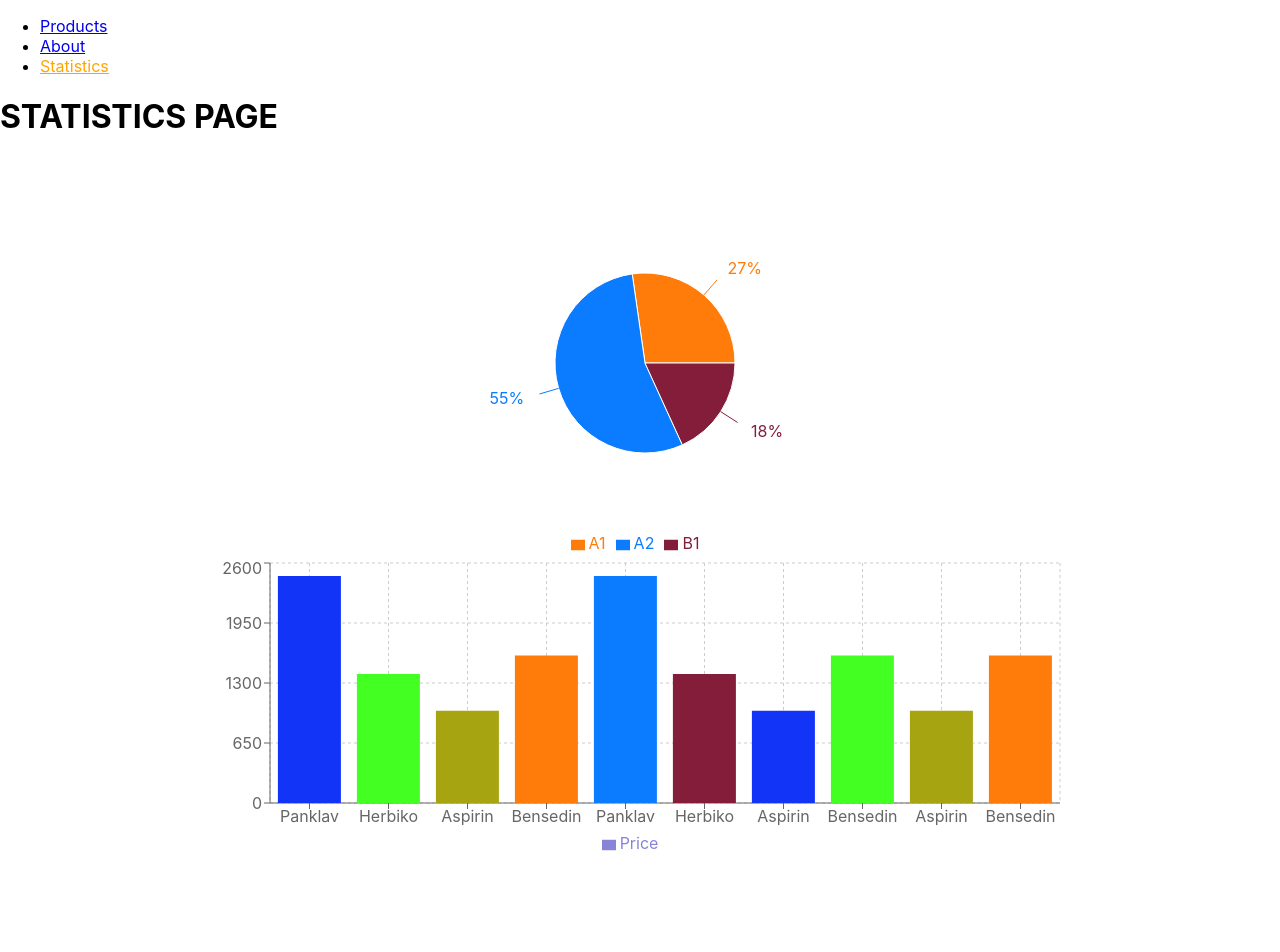
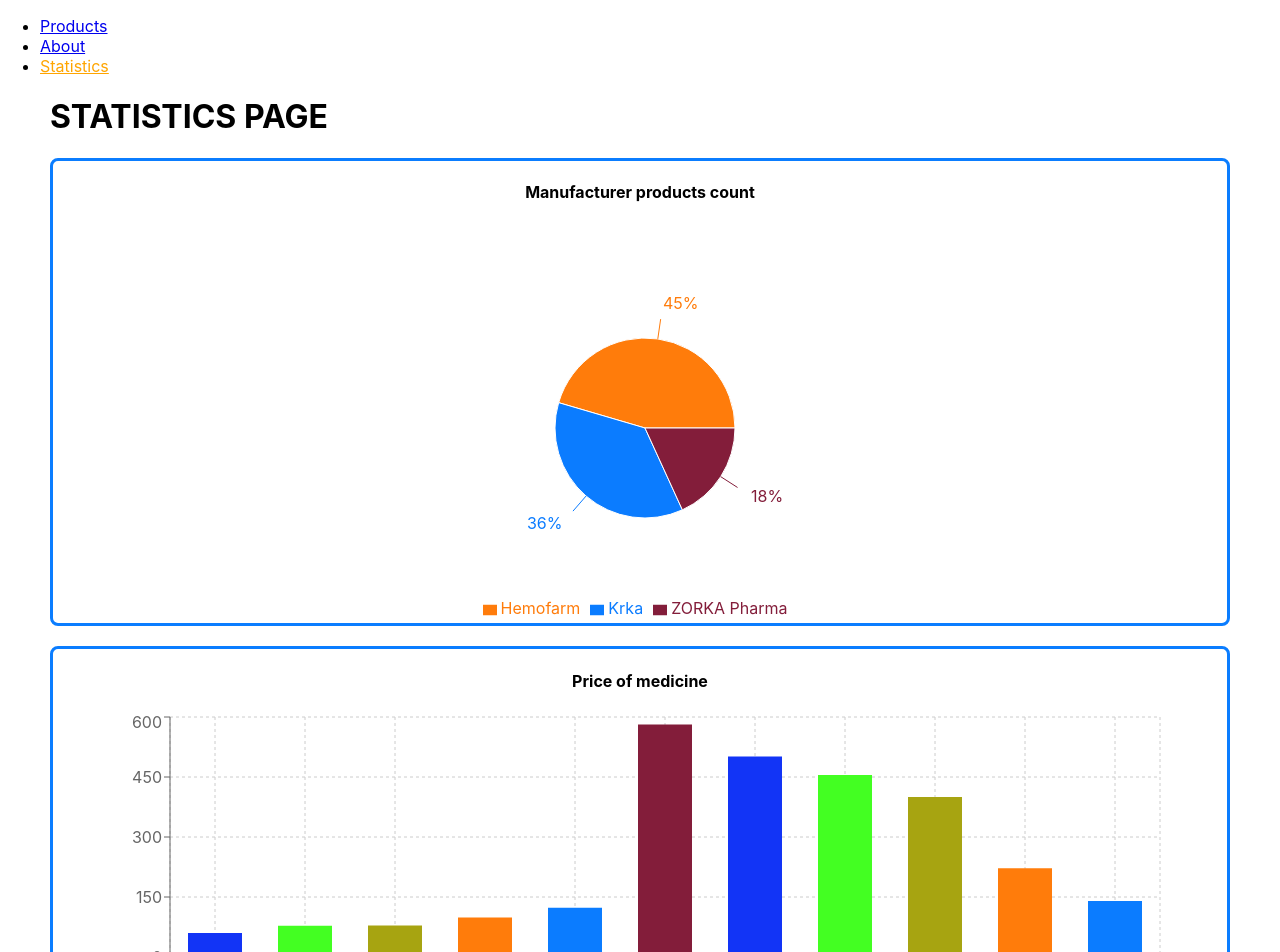
Before and after one commit to zKaoX/smart-cat-aleksandar-sosaljski, a React (Vite) app: page /statistics in a window 1280 px wide. Shown: the top 952 px of the page. Before the commit the page ends 862 px from the top, so only its background shows below. Built offline with nearby package versions, Linux system fonts and the light colour scheme.

Commit message:
Statistics stranica radi sa pravim podacima

```diff
--- a/src/backend/api.js
+++ b/src/backend/api.js
@@ -15,12 +15,18 @@
         {id: '1', name: 'Manufacturer'},
     ]
     const products = [
-        { id: uuidv4(), name: 'Hemomicin', manufacturer: manufacturers[0], price: 1, expiryDate: new Date(Date.now()) },
-        { id: uuidv4(), name: 'Brufen', manufacturer: manufacturers[0], price: 2, expiryDate: new Date(Date.now()) },
-        { id: uuidv4(), name: 'Aminalon', manufacturer: manufacturers[0], price: 1, expiryDate: new Date(Date.now()) },
-        { id: uuidv4(), name: 'Viranto Forte', manufacturer: manufacturers[1], price: 2, expiryDate: new Date(Date.now()) },
-        { id: uuidv4(), name: 'Herbiko', manufacturer: manufacturers[1], price: 1, expiryDate: new Date(Date.now()) },
-        { id: uuidv4(), name: 'Aspirin', manufacturer: manufacturers[2], price: 2, expiryDate: new Date(Date.now()) },
+        { id: uuidv4(), name: 'Hemomicin', manufacturer: manufacturers[0], price: 123, expiryDate: new Date(Date.now()) },
+        { id: uuidv4(), name: 'Brufen', manufacturer: manufacturers[0], price: 400, expiryDate: new Date(Date.now()) },
+        { id: uuidv4(), name: 'Aminalon', manufacturer: manufacturers[0], price: 581, expiryDate: new Date(Date.now()) },
+        { id: uuidv4(), name: 'Viranto Forte', manufacturer: manufacturers[1], price: 222, expiryDate: new Date(Date.now()) },
+        { id: uuidv4(), name: 'Herbiko', manufacturer: manufacturers[1], price: 78, expiryDate: new Date(Date.now()) },
+        { id: uuidv4(), name: 'Aspirin', manufacturer: manufacturers[2], price: 140, expiryDate: new Date(Date.now()) },
+
+        { id: uuidv4(), name: 'Pronizon', manufacturer: manufacturers[0], price: 455, expiryDate: new Date(Date.now()) },
+        { id: uuidv4(), name: 'Doksicilin', manufacturer: manufacturers[0], price: 501, expiryDate: new Date(Date.now()) },
+        { id: uuidv4(), name: 'Deksametazon', manufacturer: manufacturers[1], price: 99, expiryDate: new Date(Date.now()) },
+        { id: uuidv4(), name: 'Pilokarpin ', manufacturer: manufacturers[1], price: 79, expiryDate: new Date(Date.now()) },
+        { id: uuidv4(), name: 'Hemodrops', manufacturer: manufacturers[2], price: 60, expiryDate: new Date(Date.now()) },
     ];
 
     localStorage.setItem('manufacturers', JSON.stringify(manufacturers));
@@ -90,3 +96,18 @@
 export function getManufacturers() {
     return JSON.parse(localStorage.getItem('manufacturers'));
 }
+
+export function getNumberOfProductsByManufacturer() {
+    const manufacturers = getManufacturers();
+    const products = getProducts();
+
+    const x = {}
+    products.forEach((p) => {
+        if (x[p.manufacturer.name] === undefined) {
+            x[p.manufacturer.name] = 1;
+            return;
+        }
+        x[p.manufacturer.name] += 1;
+    });
+    return Object.keys(x).map(name => ({ name, value: x[name]}))
+}
--- a/src/components/BartChart.jsx
+++ b/src/components/BartChart.jsx
@@ -9,7 +9,7 @@
 } from "recharts";
 
 
-function BarChartAdapter ({ data, title }) {
+function BarChartAdapter ({ data, titleTop, titleBottom }) {
     const COLORS = [
         '#1234f6',
         '#43ff22',
@@ -20,10 +20,11 @@
     ];
 
     return (
-        <div>
-            <div style={{ width: '900px', height: '300px', margin: '0 auto' }}>
+        <div style={{ border: '3px solid rgb(11, 125, 255)', borderRadius: '8px'}}>
+            <h4 style={{ textAlign: 'center' }}>{titleTop}</h4>
+            <div style={{ width: '1100px', height: '300px', margin: '0 auto' }}>
                 <BarChart
-                    width={900}
+                    width={1100}
                     height={300}
                     data={data}
                     margin={{
@@ -32,12 +33,13 @@
                         left: 20,
                         bottom: 5
                     }}
+                    barCategoryGap={'20%'}
                 >
                     <CartesianGrid strokeDasharray="3 3" />
-                    <XAxis dataKey="name" />
+                    <XAxis allowDataOverflow={true} dataKey="name" tickSize={12}/>
                     <YAxis />
                     <Legend
-                        formatter={() => <span>{title}</span>}
+                        formatter={() => <span>{titleBottom}</span>}
                     />
                     <Bar dataKey="value" fill="#8884d8" animationDuration={2500}>
                         {data.map((entry, index) => (
--- a/src/components/PieChart.jsx
+++ b/src/components/PieChart.jsx
@@ -1,6 +1,6 @@
 import { PieChart, Pie, Cell, Legend } from "recharts";
 
-function PieChartAdapter({ data }) {
+function PieChartAdapter({ data, titleTop }) {
     const COLORS = [
         'rgb(255, 124, 11)',
         'rgb(11, 124, 255)',
@@ -24,7 +24,8 @@
     };
 
     return (
-        <div>
+        <div style={{ border: '3px solid rgb(11, 125, 255)', borderRadius: '8px'}}>
+            <h4 style={{ textAlign: 'center' }}>{titleTop}</h4>
             <div style={{ width: '400px', height: '400px', margin: '0 auto' }}>
                 <PieChart width={400} height={400}>
                     <Pie
--- a/src/pages/Statistics.jsx
+++ b/src/pages/Statistics.jsx
@@ -1,72 +1,32 @@
 import PieChart from '../components/PieChart';
 import BarChart from '../components/BartChart';
-
-const manufacturersNumberOfProduts = [
-  { name: "A1", value: 150 },
-  { name: "A2", value: 300 },
-  { name: "B1", value: 100 },
-];
-
-const products = [
-    {
-      name: "Panklav",
-      value: 2460,
-    },
-    {
-      name: "Herbiko",
-      value: 1398,
-    },
-    {
-        name: "Aspirin",
-        value: 1000,
-    },
-    {
-        name: "Bensedin",
-        value: 1598,
-    },
-    {
-        name: "Panklav",
-        value: 2460,
-      },
-      {
-        name: "Herbiko",
-        value: 1398,
-      },
-      {
-          name: "Aspirin",
-          value: 1000,
-      },
-      {
-          name: "Bensedin",
-          value: 1598,
-      },
-      {
-        name: "Aspirin",
-        value: 1000,
-    },
-    {
-        name: "Bensedin",
-        value: 1598,
-    },
-  ];
-
-const colors = [
-    '#1234f6',
-    '#43ff22',
-    '#a7a411',
-    'rgb(255, 124, 11)',
-    'rgb(11, 124, 255)',
-    '#831d3a'
-];
+import { getProducts, getNumberOfProductsByManufacturer } from '../backend/api';
 
 function Statistics() {
+    const manufacturersNumberOfProduts = getNumberOfProductsByManufacturer();
+
+    const productPricesIncreasing = getProducts()
+                          .map(({ name, price }) => ({ name, value: Number.parseFloat(price)}))
+                          .sort((p1 ,p2) => p1.value - p2.value);
 
     return (
-        <>
+        <div style={{ padding: '0px 50px' }}>
             <h1>STATISTICS PAGE</h1>
-            <PieChart data={manufacturersNumberOfProduts} />
-            <BarChart data={products} title="Price"/>
-         </>
+
+            <PieChart
+                data={manufacturersNumberOfProduts}
+                titleTop="Manufacturer products count"
+            />
+            <br/>
+            <BarChart
+                data={[
+                    ...productPricesIncreasing.slice(0, 5),
+                    ...productPricesIncreasing.slice(5).reverse()
+                ]}
+                titleTop="Price of medicine"
+                titleBottom="Price"
+            />
+         </div>
     );
 }
 
```
Also changed, not shown: src/index.css (line endings or trailing spaces).
